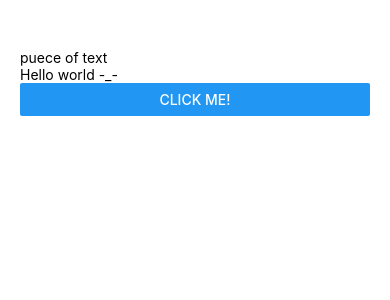
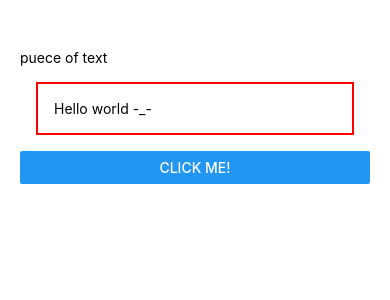
Before and after one commit to Senior-Ori/MyChatApp, a React Native app: screen / in a window 390 px wide. Shown: the top 300 px of the page. Built offline with nearby package versions, Linux system fonts and the light colour scheme.

Commit message:
Update App.js

```diff
--- a/App.js
+++ b/App.js
@@ -15,7 +15,7 @@ export default function App() {
       <View>
         <Text>puece of text</Text>
       </View>
-      <Text>Hello world -_-</Text>
+      <Text style={styles.dummyText}>Hello world -_-</Text>
       <Button title="CLICK ME!" />
     </View>
   );
@@ -36,4 +36,5 @@ const styles = StyleSheet.create({
   button: {
     marginTop: 10,
   },
+  dummyText: { margin: 16, padding: 16, borderWidth: 2, borderColor: "red" },
 });
```
